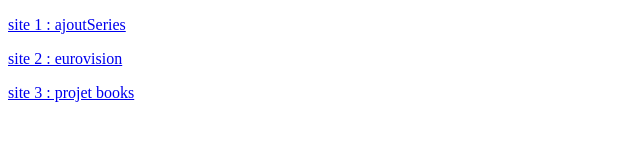
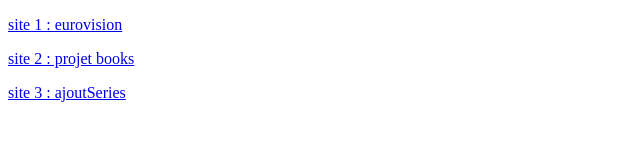
Before and after one commit to mell421/TER_monApp_netlify, a plain HTML site: page index.html in a window 1280 px wide. Shown: the full height of the page, 0-640 px from the left. Drawn offline with Linux system fonts and the light colour scheme.

Commit message:
Update index.html

```diff
--- a/index.html
+++ b/index.html
@@ -5,8 +5,9 @@
   <title>index</title>
 </head>
 <body>
-  <p><a href="./ajoutseries.html">site 1 : ajoutSeries</a></p>
-  <p><a href="./esc.html">site 2 : eurovision</a></p>
-  <p><a href="./books.html">site 3 : projet books</a></p>
+  <p><a href="./esc.html">site 1 : eurovision</a></p>
+  <p><a href="./books.html">site 2 : projet books</a></p>
+  <p><a href="./ajoutseries.html">site 3 : ajoutSeries</a></p>
+
 </body>
 </html>
```
